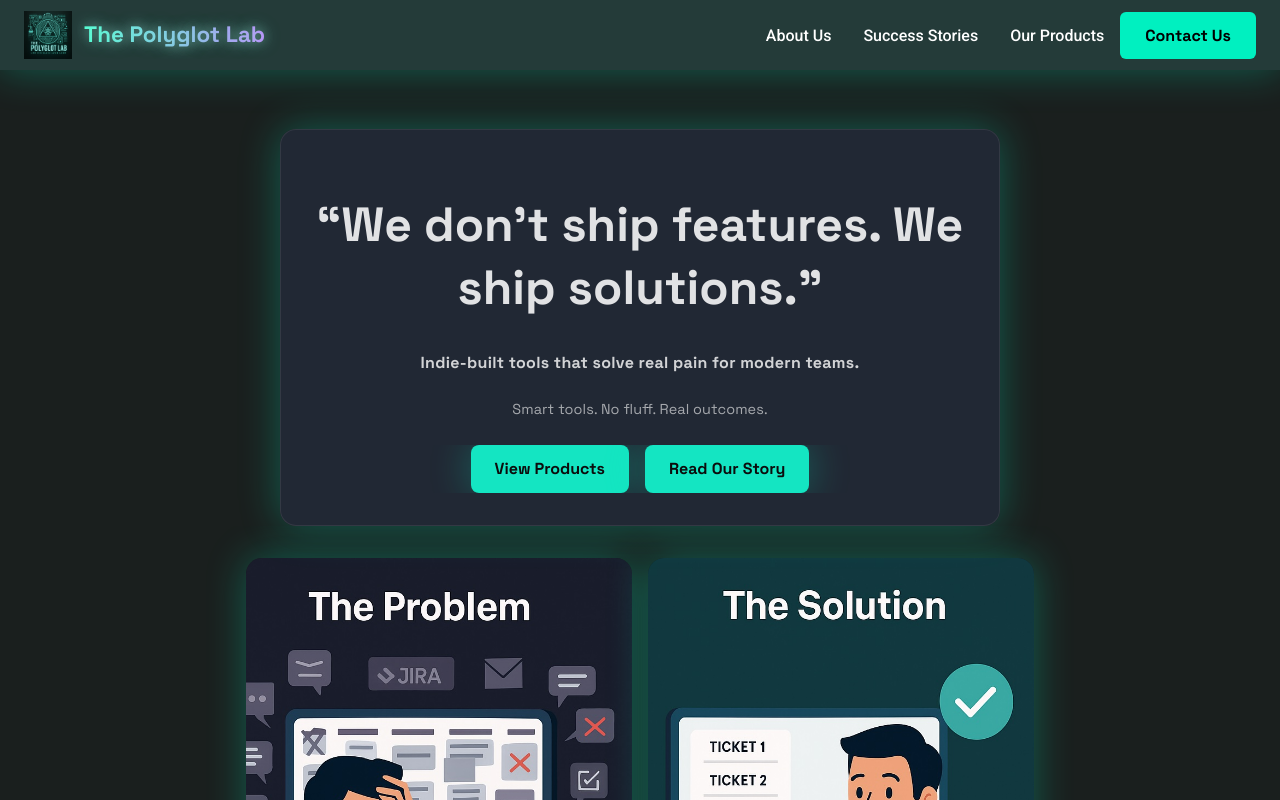
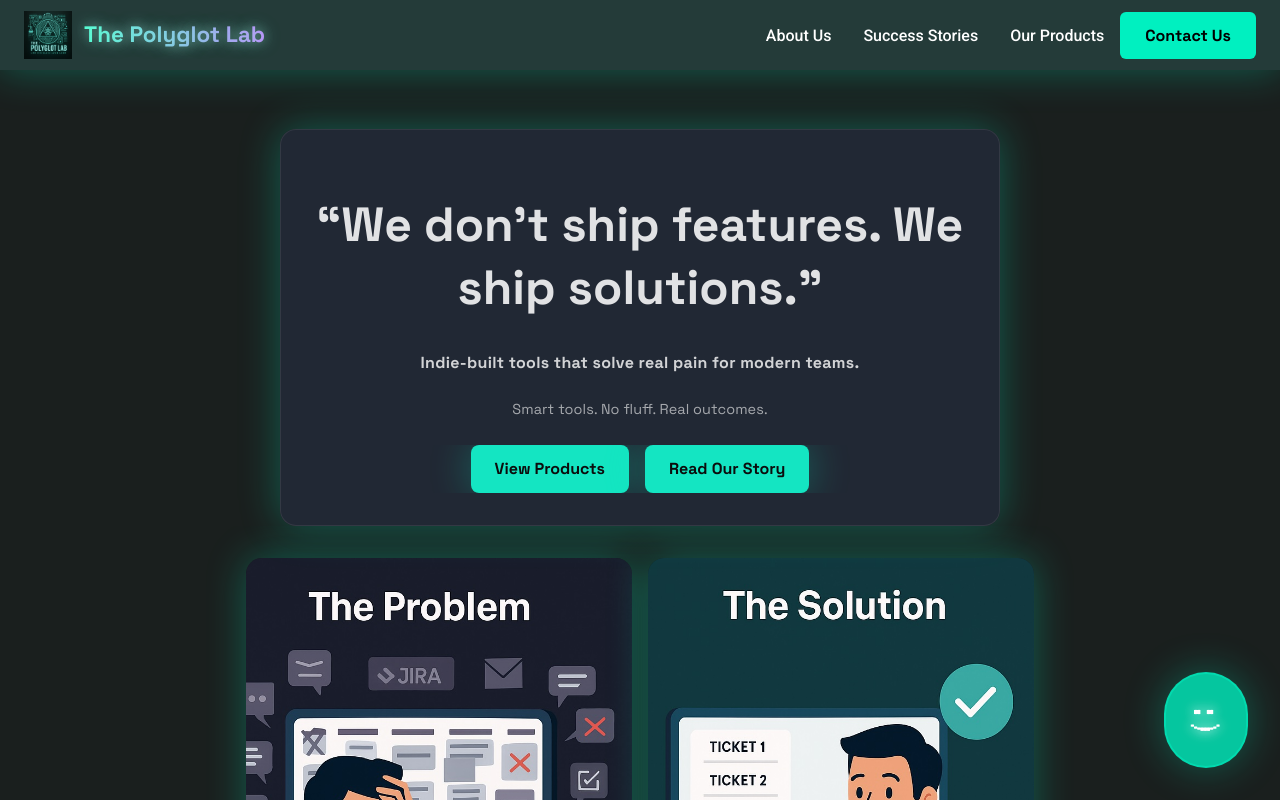
Before and after one commit to The-Polyglot-Lab/thepolyglotlab, a React (Vite) app: page / in a window 1280 px wide. Shown: the top 800 px of the page. Built offline with nearby package versions, Linux system fonts and the light colour scheme.

Commit message:
Add Muthurglot component with styles and integrate into App component

```diff
--- a/src/App.tsx
+++ b/src/App.tsx
@@ -13,6 +13,7 @@ import Footer from './components/Footer';
 import OurStory from './components/OurStory';
 import Modal from './components/Modal';
 import ContactForm from './components/ContactForm';
+import Muthurglot from './components/Muthurglot';
 
 function App() {
     const [count, setCount] = useState(0)
@@ -45,6 +46,7 @@ function App() {
         <ContactForm />
       </Modal>
       <Footer ref={footerRef} onContactClick={() => setShowModal(true)}/>
+      <Muthurglot/>
     </>
   )
 }
--- /dev/null
+++ b/src/components/Muthurglot.tsx
@@ -0,0 +1,12 @@
+import React from 'react';
+import '../styles/Muthurglot.css';
+
+const Muthurglot = () => {
+  return (
+    <div className="muthurglot">
+        <span className="balloon-icon">:)</span>
+    </div>
+  );
+};
+
+export default Muthurglot;
--- /dev/null
+++ b/src/styles/Muthurglot.css
@@ -0,0 +1,49 @@
+@import url('https://fonts.googleapis.com/css2?family=Roboto:wght@400;500&display=swap');
+@import url('https://fonts.googleapis.com/css2?family=Inter:wght@400;700&family=Space+Grotesk:wght@700&display=swap');
+@import url('https://fonts.googleapis.com/css2?family=Space+Grotesk:ital,wght@0,400;0,500;1,400;1,500&display=swap');
+@import url('https://fonts.googleapis.com/css2?family=VT323&display=swap');
+
+.muthurglot {
+    font-family: 'VT323', monospace;
+    font-size: 1rem;
+    font-weight: 100;
+    color: #fff;
+    text-align: center;
+    position: fixed;
+    bottom: 2rem;
+    right: 2rem;
+    z-index: 1000;
+    padding: 1rem 1.5rem;
+    background: rgba(0, 240, 192, 0.8);
+    border-radius: 50px;
+    box-shadow: 0 0 40px rgba(0, 240, 192, 0.3); /* glowy mint blue */
+    cursor: pointer;
+    transition: all 0.3s ease;
+    border: 2px solid rgba(0, 240, 192, 0.5);
+}
+
+.muthurglot:hover {
+    transform: scale(1.05);
+    box-shadow: 0 0 60px rgba(0, 240, 192, 0.5);
+    background: rgba(0, 0, 0, 0.9);
+}
+
+.balloon-icon {
+    font-family: 'VT323', monospace;
+    font-size: 2.5rem;
+    font-weight: 900;
+    color: #ffffff;
+    text-shadow: 0 0 8px rgba(255, 255, 255, 0.8);
+    display: inline-block;
+    transform: rotate(90deg);
+    animation: glow 2s ease-in-out infinite alternate;
+}
+
+@keyframes glow {
+    from {
+        text-shadow: 0 0 8px rgba(255, 255, 255, 0.8);
+    }
+    to {
+        text-shadow: 0 0 12px rgba(255, 255, 255, 1), 0 0 20px rgba(255, 255, 255, 0.6);
+    }
+}
```
